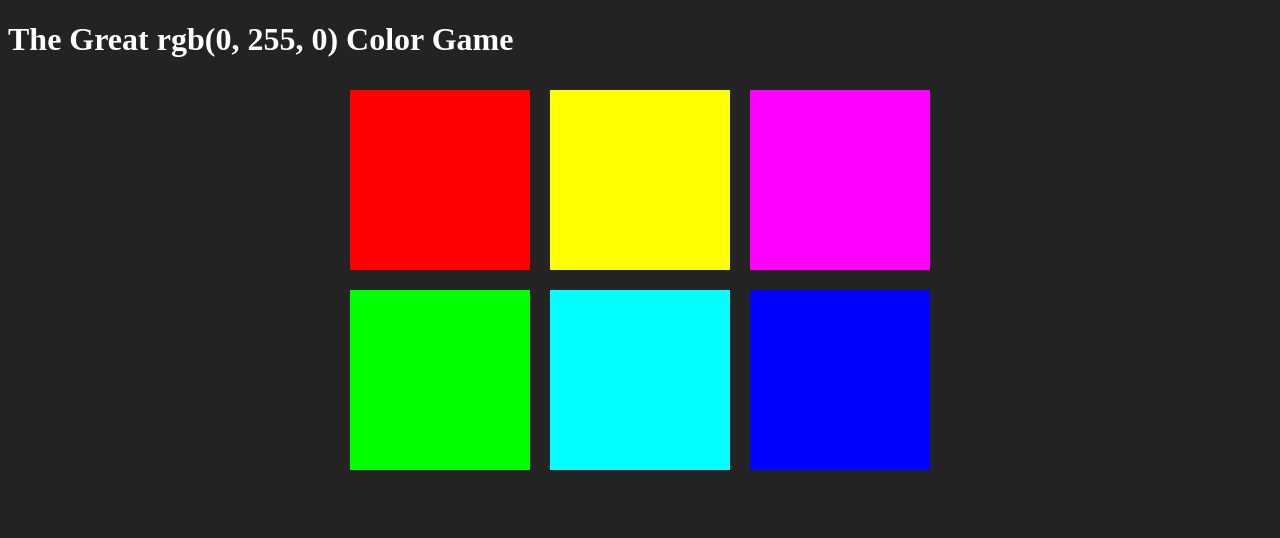
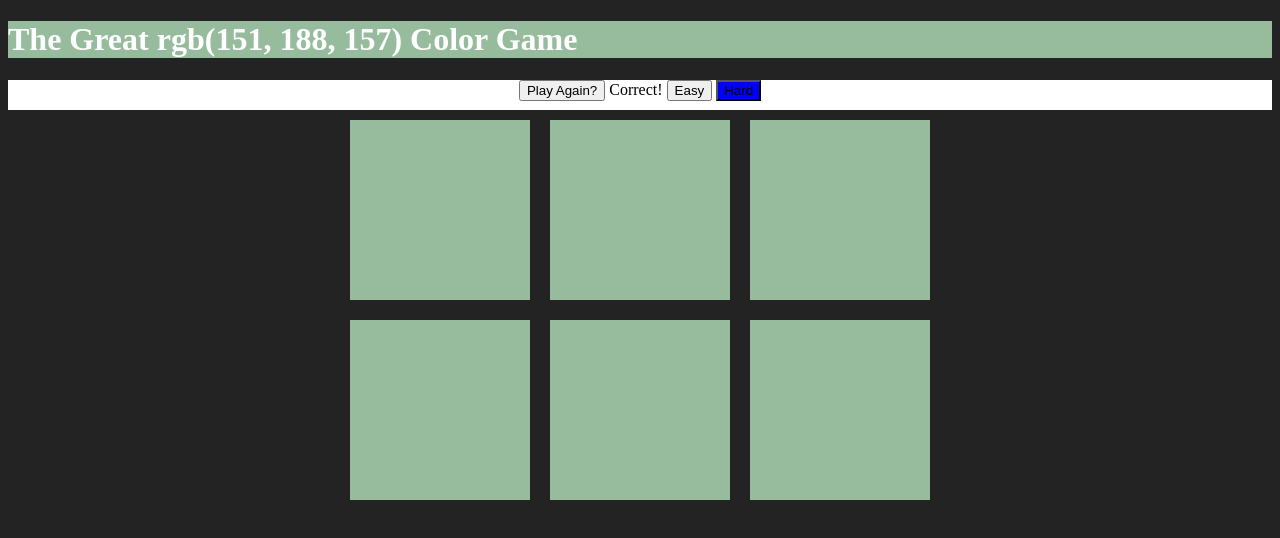
Before and after one commit to rk8315/Web-Developer-Bootcamp-Udemy, a plain HTML site: page Section17-Color Game Project/index.html in a window 1280 px wide. Both pictures are taken after a click on the element 439 px from the left and 179 px from the top of the page. Drawn offline with Linux system fonts and the light colour scheme.

Commit message:
various improvements

```diff
--- a/Section17-Color Game Project/index.html
+++ b/Section17-Color Game Project/index.html
@@ -6,6 +6,12 @@
 </head>
 <body>
   <h1>The Great <span id="colorDisplay">RGB</span> Color Game</h1>
+  <div id="stripe">
+    <button id="reset">New Colors</button>
+    <span id="message"></span>
+    <button id="easyBtn">Easy</button>
+    <button id="hardBtn" class="selected">Hard</button>
+  </div>
   <div id="container">
     <div class="square"></div>
     <div class="square"></div>
--- a/Section17-Color Game Project/script.js
+++ b/Section17-Color Game Project/script.js
@@ -1,18 +1,41 @@
-var colors = [
-  "rgb(255, 0, 0)",
-  "rgb(255, 255, 0)",
-  "rgb(255, 0, 255)",
-  "rgb(0, 255, 0)",
-  "rgb(0, 255, 255)",
-  "rgb(0, 0, 255)",
-]
+var colors = generateRandomColors(6);
 var squares = document.querySelectorAll(".square");
-var pickedColor = colors[3];
+var pickedColor = pickColor();
 var colorDisplay = document.querySelector('#colorDisplay');
+var messageDisplay = document.querySelector("#message");
+var h1 = document.querySelector("h1");
+var resetButton = document.querySelector("#reset");
+var easyButton = document.querySelector("#easyBtn");
+var hardButton = document.querySelector("#hardBtn");
+
+easyButton.addEventListener("click", function(){
+  hardButton.classList.remove("selected");
+  easyButton.classList.add("selected");
+})
+
+hardButton.addEventListener("click", function(){
+  hardButton.classList.add("selected");
+  easyButton.classList.remove("selected");
+})
+
+resetButton.addEventListener("click", function(){
+  // generate all new colors
+  colors = generateRandomColors(6);
+  // pick a new random color from array
+  pickedColor = pickColor();
+  // change colorDisplay to match picked color
+  colorDisplay.textContent = pickedColor;
+  // change colors of squares
+  for(var i = 0; i < squares.length; i++){
+    squares[i].style.backgroundColor = colors[i];
+  }
+  h1.style.backgroundColor = "#232323";
+
+})
 
 colorDisplay.textContent = pickedColor;
 
-for(var i = 0; i <squares.length; i++){
+for(var i = 0; i < squares.length; i++){
   // add initial colors to squares
   squares[i].style.backgroundColor = colors[i];
 
@@ -22,9 +45,48 @@ for(var i = 0; i <squares.length; i++){
     var clickedColor = this.style.backgroundColor;
     // compare color to pickedColor
     if(clickedColor === pickedColor){
-      alert("correct")
+      messageDisplay.textContent = "Correct!";
+      resetButton.textContent = "Play Again?";
+      h1.style.backgroundColor = clickedColor;
+      changeColors(clickedColor);
     } else {
-      alert("wrong");
+      this.style.backgroundColor = "#232323";
+      messageDisplay.textContent = "Try again";
     }
   });
 }
+
+function changeColors(color){
+  // loop thru all squares
+  for(var i = 0; i < squares.length; i++){
+    // change each color to match given color
+    squares[i].style.backgroundColor = color;
+  }
+}
+
+function pickColor(){
+  var random = Math.floor(Math.random() * colors.length);
+  return colors[random];
+}
+
+function generateRandomColors(num){
+  // make an array
+  var arr = [];
+  // repeat num times
+  for(var i = 0; i < num; i++){
+    // get random color and push into arr
+    arr.push(randomColor())
+  }
+  // return the array
+  return arr;
+}
+
+function randomColor(){
+  // pick a "red" from 0 - 255
+  var r = Math.floor(Math.random() * 256)
+  // pick a "green" from 0 - 255
+  var g = Math.floor(Math.random() * 256)
+  // pick a "blue" from 0 - 255
+  var b = Math.floor(Math.random() * 256)
+  return "rgb(" + r + ", "+ g  + ", " + b + ")";
+}
--- a/Section17-Color Game Project/style.css
+++ b/Section17-Color Game Project/style.css
@@ -18,3 +18,14 @@ body {
 h1 {
   color: white;
 }
+
+#stripe {
+  background-color: white;
+  height: 30px;
+  text-align: center;
+  color: black;
+}
+
+.selected {
+  background-color: blue;
+}
```
